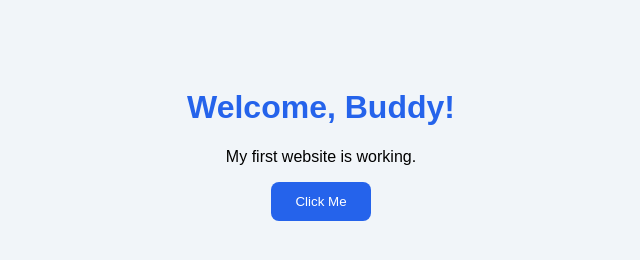
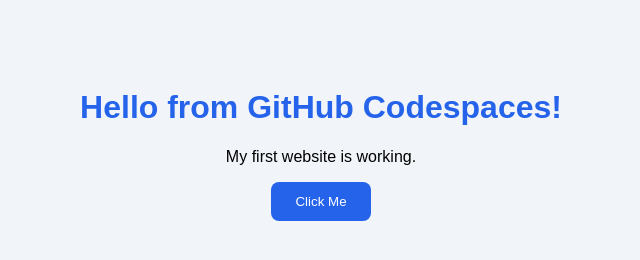
Before and after one commit to dipendubiswas/MyFirstWebProject, a plain HTML site: page index.html in a window 1280 px wide. Shown: the whole page, without its empty margins (319-959 px from the left). Drawn offline with Linux system fonts and the light colour scheme.

Commit message:
Update website from Codespaces

```diff
--- a/index.html
+++ b/index.html
@@ -9,7 +9,7 @@
 </head>
 
 <body>
-    <h1>Welcome, Buddy!</h1>
+    <h1>Hello from GitHub Codespaces!</h1>
     <p id="message">My first website is working.</p>
     <button onclick="changeMessage()">Click Me</button>
 
```
